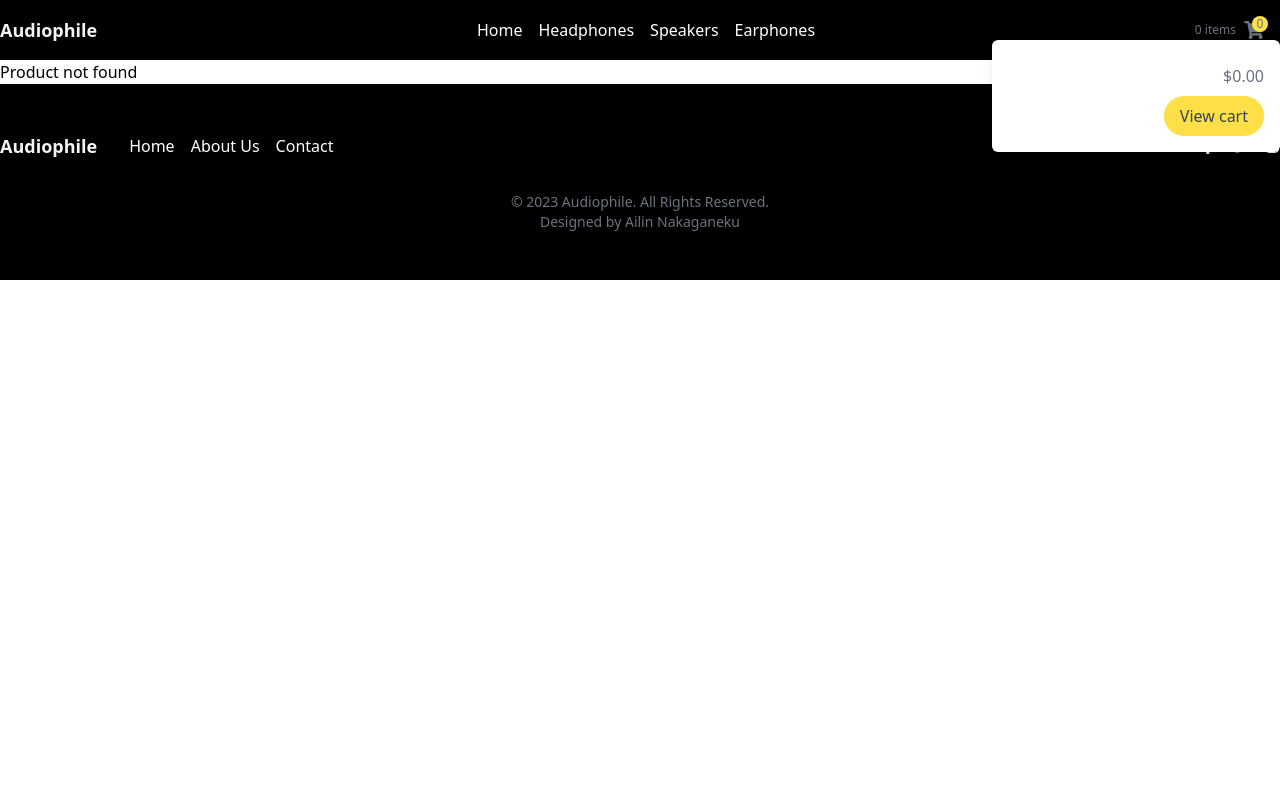
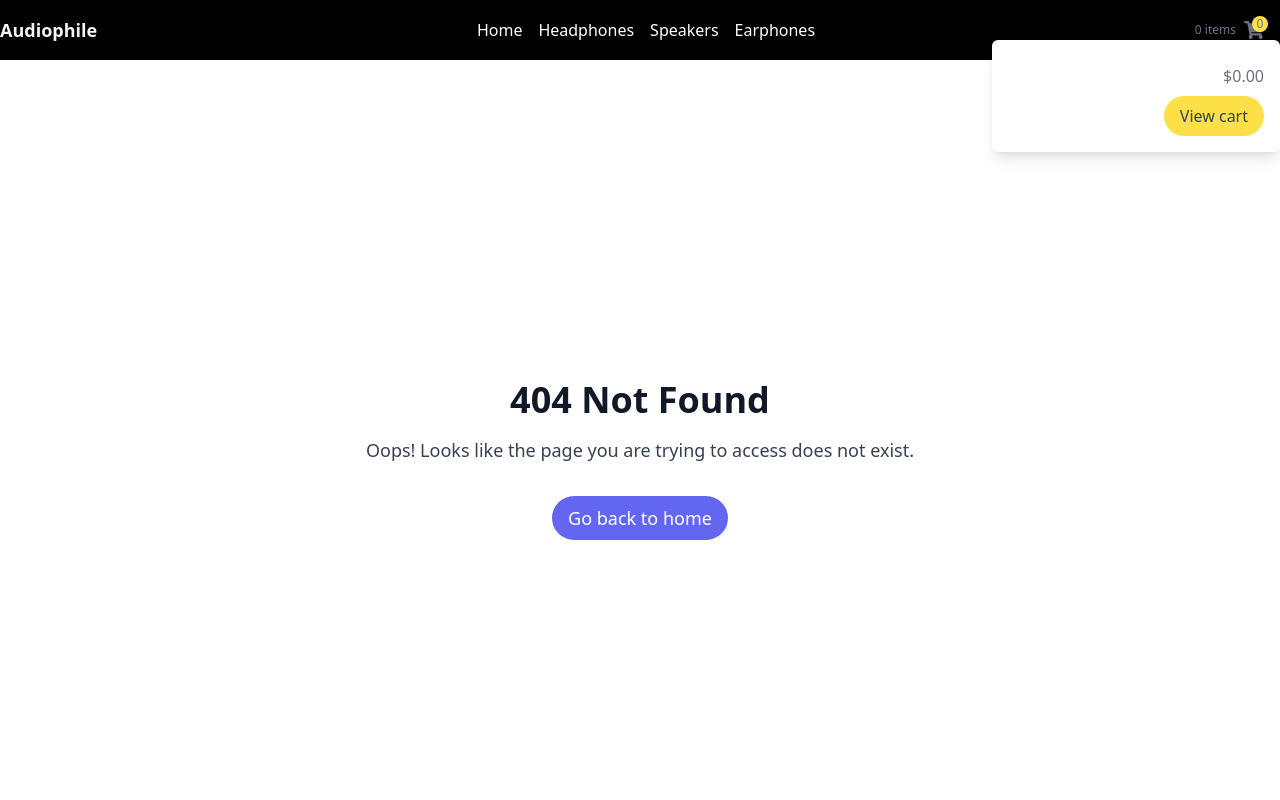
Before and after one commit to ailinnakaganeku/audiophile-ecommerce-template, a React (Create React App) app: page /product/yx1-earphones in a window 1280 px wide. Before the commit this address had no page. Shown: the top 800 px of the page. Built offline with nearby package versions, Linux system fonts and the light colour scheme.

Commit message:
adding not found page

```diff
--- /dev/null
+++ b/src/components/NotFound/index.tsx
@@ -0,0 +1,20 @@
+import { Link } from "react-router-dom";
+
+const NotFound = () => {
+  return (
+    <div className="flex flex-col items-center justify-center h-screen">
+      <h1 className="text-4xl font-bold text-gray-900 mb-4">404 Not Found</h1>
+      <p className="text-lg text-gray-700 mb-8">
+        Oops! Looks like the page you are trying to access does not exist.
+      </p>
+      <Link
+        to="/"
+        className="inline-block py-2 px-4 text-lg font-medium text-white bg-indigo-500 rounded-full hover:bg-indigo-600 transition-colors"
+      >
+        Go back to home
+      </Link>
+    </div>
+  );
+};
+
+export default NotFound;
--- a/src/components/ProductPage/index.tsx
+++ b/src/components/ProductPage/index.tsx
@@ -1,12 +1,13 @@
 import { useParams } from "react-router-dom";
 import { products } from "../../data/product_page_products";
+import NotFound from "../NotFound";
 
 const ProductPage = () => {
   const { slug } = useParams<{ slug: string }>();
   const product = products.find((product) => product.slug === slug);
 
   if (!product) {
-    return <div>Product not found</div>;
+    return <NotFound />;
   }
 
   return (
```
